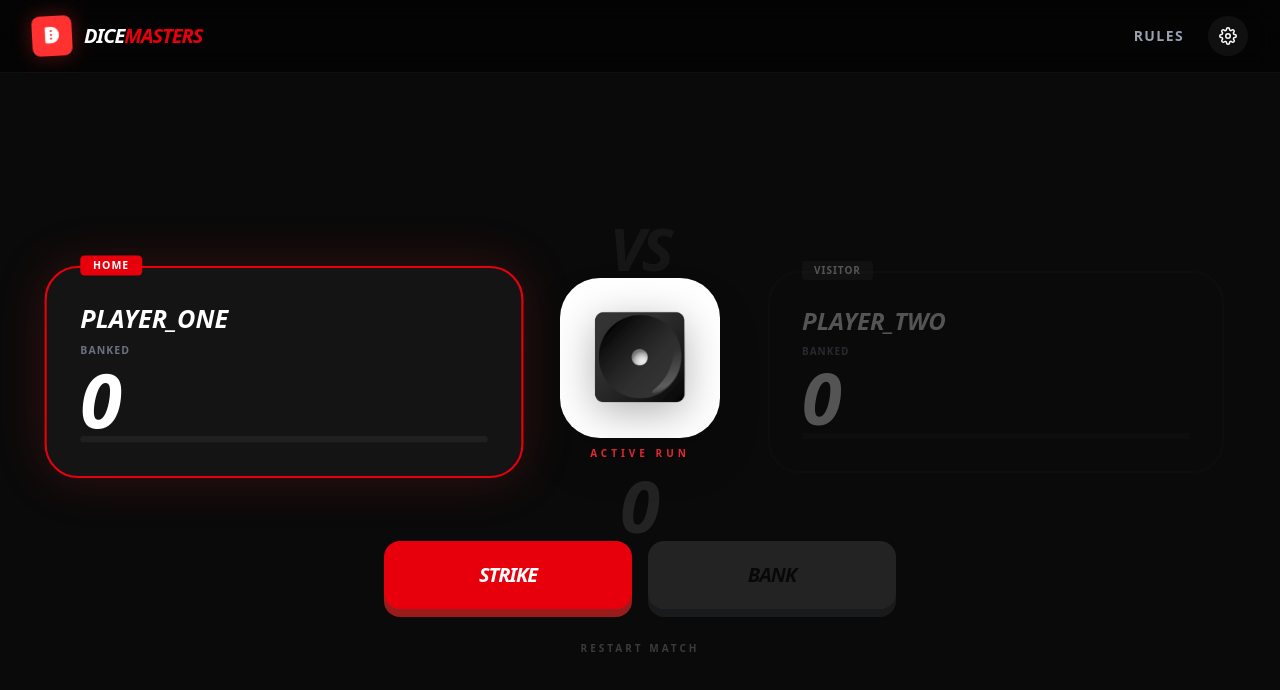
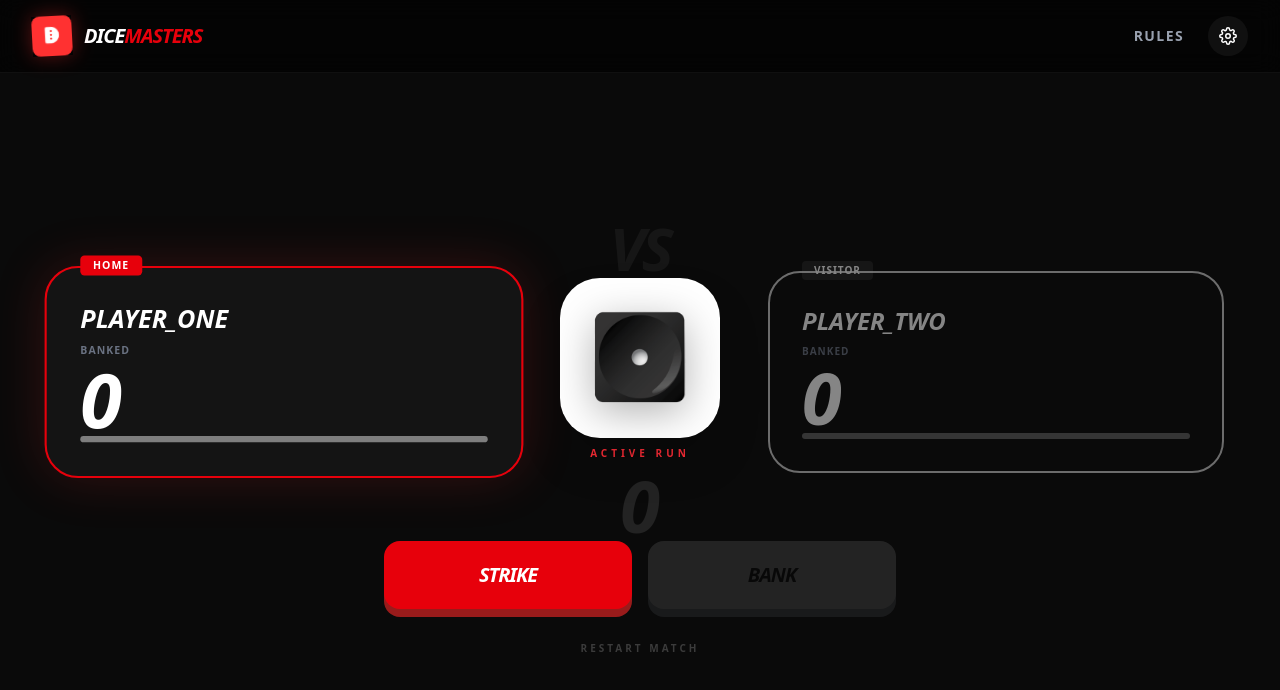
Before and after one commit to abhishekmahara/Dice-game, a React (Vite) app: page / in a window 1280 px wide. Both pictures are taken after a click on the button "ENTER ARENA". Shown: the top 690 px of the page. Built offline with nearby package versions, Linux system fonts and the light colour scheme.

Commit message:
fix: fixed some layout bugs

```diff
--- a/src/components/GamePlay.jsx
+++ b/src/components/GamePlay.jsx
@@ -56,18 +56,21 @@ export const GamePlay = () => {
   };
 
   return (
-    <div className="min-h-screen bg-[#0A0A0A] text-white font-sans overflow-x-hidden selection:bg-red-600 ">
+    <div className=" flex flex-col items-center min-h-screen bg-[#0A0A0A] text-white font-sans overflow-x-hidden selection:bg-red-600 ">
       {/* Navigation */}
-      <Navbar
+      <div className="w-full">
+<Navbar
         setShowInstructions={setShowInstructions}
         setShowSettings={setShowSettings}
       />
+      </div>
+
 
       <main className="container mx-auto px-14 py-6 sm:py-12 flex flex-col items-center justify-center min-h-[calc(100vh-80px)]">
         <div className="w-full grid grid-cols-1 md:grid-cols-2 lg:grid-cols-[1fr_auto_1fr] gap-10 sm:gap-12 items-center">
           {/* Player 1 Card */}
           <div
-            className={`relative p-6 sm:p-8 rounded-[2rem] transition-all duration-500 border-2 ${activePlayer === 0 ? "bg-[#141414] border-red-600 shadow-[0_0_50px_rgba(220,38,38,0.2)] scale-100 lg:scale-105" : "bg-transparent border-white/5 opacity-30"}`}
+            className={`relative p-6 sm:p-8 rounded-[2rem] transition-all duration-500 border-2 ${activePlayer === 0 ? "bg-[#141414] border-red-600 shadow-[0_0_50px_rgba(220,38,38,0.2)] scale-100 lg:scale-105" : "bg-transparent border-white/80 opacity-50"}`}
           >
             <div className="absolute -top-3 left-8 bg-red-600 px-3 py-0.5 rounded text-[10px] font-black uppercase tracking-widest text-white">
               Home
@@ -83,7 +86,7 @@ export const GamePlay = () => {
                 {scores[0]}
               </div>
             </div>
-            <div className="mt-6 h-1.5 w-full bg-white/5 rounded-full overflow-hidden">
+            <div className="mt-6 h-1.5 w-full bg-white/45 rounded-full overflow-hidden">
               <div
                 style={{
                   width: `${Math.min((scores[0] / targetScore) * 100, 100)}%`,
@@ -123,7 +126,7 @@ export const GamePlay = () => {
 
           {/* Player 2 Card */}
           <div
-            className={`relative p-6 sm:p-8 rounded-[2rem] transition-all duration-500 border-2 ${activePlayer === 1 ? "bg-[#141414] border-red-600 shadow-[0_0_50px_rgba(220,38,38,0.2)] scale-100 lg:scale-105" : "bg-transparent border-white/5 opacity-30"}`}
+            className={`relative p-6 sm:p-8 rounded-[2rem] transition-all duration-500 border-2 ${activePlayer === 1 ? "bg-[#141414] border-red-600 shadow-[0_0_50px_rgba(220,38,38,0.2)] scale-100 lg:scale-105" : "bg-transparent border-white/80 opacity-50"}`}
           >
             <div className="absolute -top-3 left-8 bg-white/10 px-3 py-0.5 rounded text-[10px] font-black uppercase tracking-widest text-white">
               Visitor
@@ -139,7 +142,7 @@ export const GamePlay = () => {
                 {scores[1]}
               </div>
             </div>
-            <div className="mt-6 h-1.5 w-full bg-white/5 rounded-full overflow-hidden">
+            <div className="mt-6 h-1.5 w-full bg-white/35 rounded-full overflow-hidden">
               <div
                 style={{
                   width: `${Math.min((scores[1] / targetScore) * 100, 100)}%`,
@@ -156,7 +159,7 @@ export const GamePlay = () => {
             <button
               onClick={rollDice}
               disabled={!playing || rolling}
-              className="flex-1 bg-red-600 hover:bg-red-700 disabled:bg-white/5 disabled:text-white/20 text-white font-black italic py-5 rounded-2xl shadow-[0_8px_0_#991b1b] active:translate-y-1 active:shadow-none transition-all uppercase tracking-tighter text-xl"
+              className="flex-1 bg-red-600 hover:bg-red-700  disabled:text-white/60 text-white font-black italic py-5 rounded-2xl shadow-[0_8px_0_#991b1b] active:translate-y-1 active:shadow-none transition-all uppercase tracking-tighter text-xl"
             >
               Strike
             </button>
```
